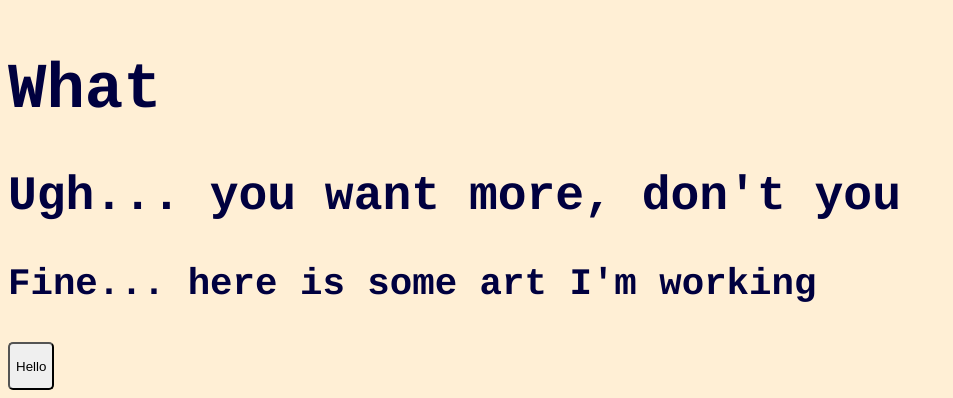
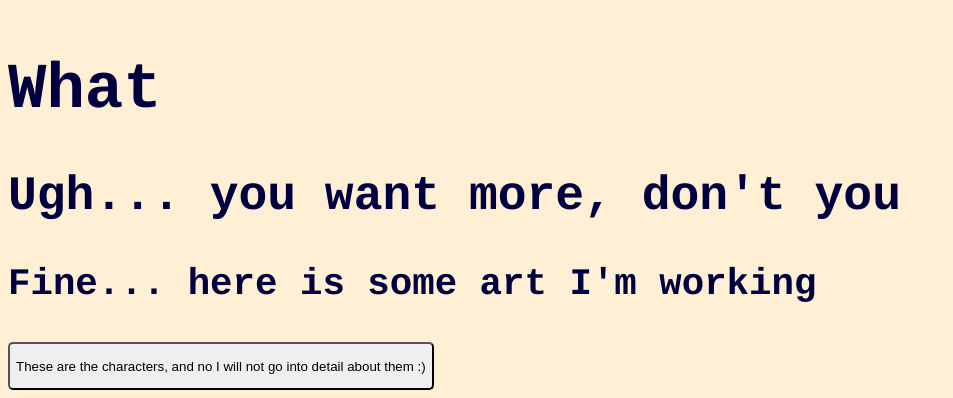
Before and after one commit to Altair1412-art/home.html, a plain HTML site: page index.html in a window 1280 px wide. Shown: the part 3269-3667 px from the top of the page, without its empty margins (0-953 px from the left). Drawn offline with Linux system fonts and the light colour scheme.

Commit message:
Update index.html

```diff
--- a/index.html
+++ b/index.html
@@ -86,7 +86,7 @@
   <h3>Fine... here is some art I'm working</h3>
   <a>
     <button onclick="doSomething()" style="background-color: azureblue;border-radius:5px">
-       <p>Hello</p>
+       <p>These are the characters, and no I will not go into detail about them :)</p>
       <script>
         function doSomething(){
           document.getElementById("test").innerHTML = "Nah";
```
